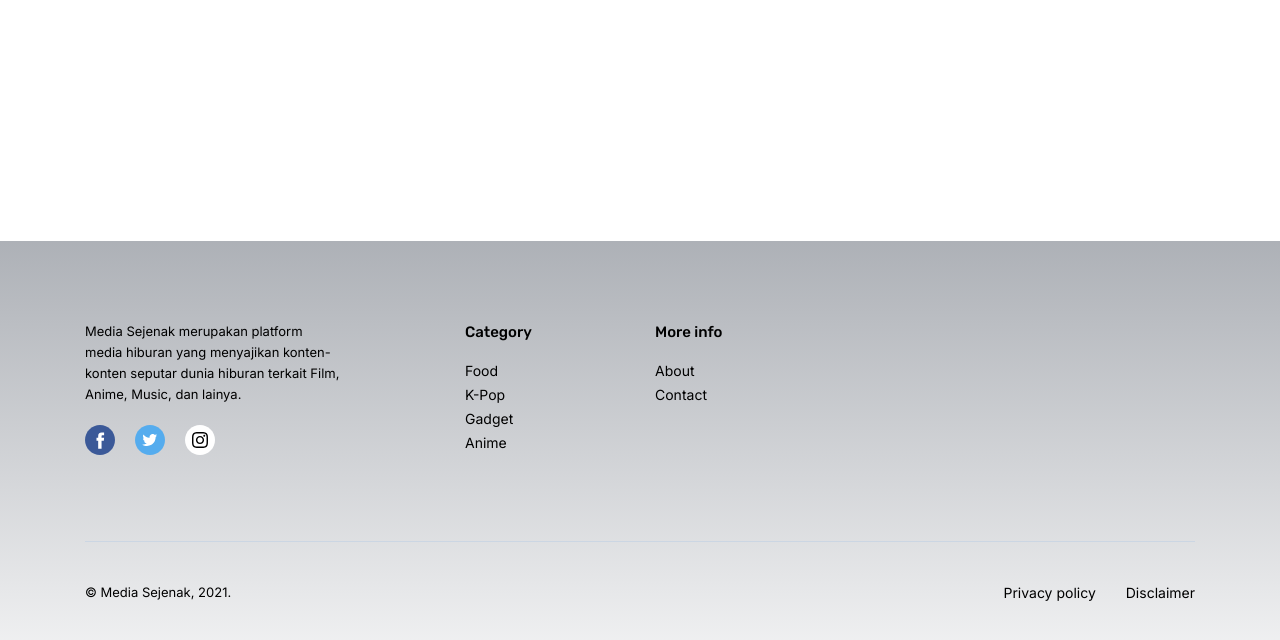
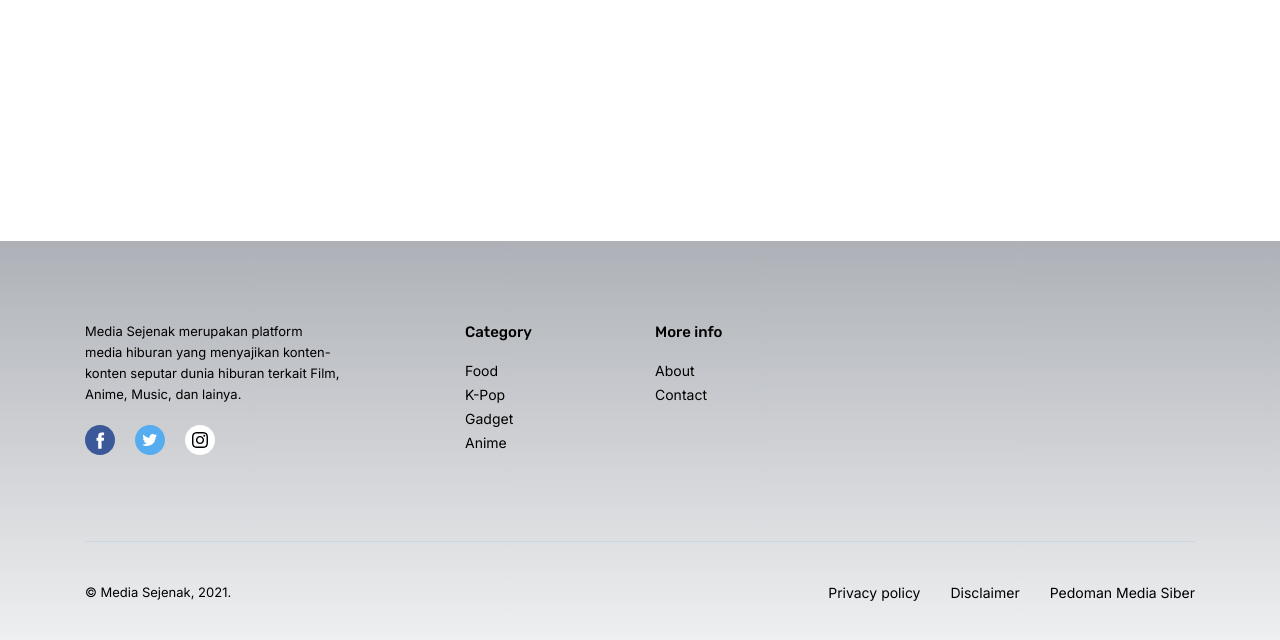
Before and after one commit to mediasejenak/mediasejenak.github.io, a Jekyll site: the page built from _posts/2021-8-6-twitter-fleet-resmi-dimatikan.md, in a window 1280 px wide and 900 px high, scrolled down 1293 px, cut to the strip 257-897 px from the top of the window. Built offline with Jekyll 4.4.1, drawn with Linux system fonts in a browser that asks for light colours; nearby versions of some CDN libraries; library files that are not in the unit come from our copies; a script that is not in the unit is left out; comment, search, counter and statistics services are not loaded.

Commit message:
Update footer.html

```diff
--- a/_includes/footer.html
+++ b/_includes/footer.html
@@ -36,6 +36,7 @@
 						<div class="footer__links">
 							<a href="https://www.mediasejenak.xyz/privacy-policy.html">Privacy policy</a>
 							<a href="https://www.mediasejenak.xyz/Disclaimer">Disclaimer</a>
+							<a href="https://www.mediasejenak.xyz/MediaCiber">Pedoman Media Siber</a>
 						</div>
 						<small class="footer__copyright">© {{ site.title }}, 2021.</small>
 					</div>
```
